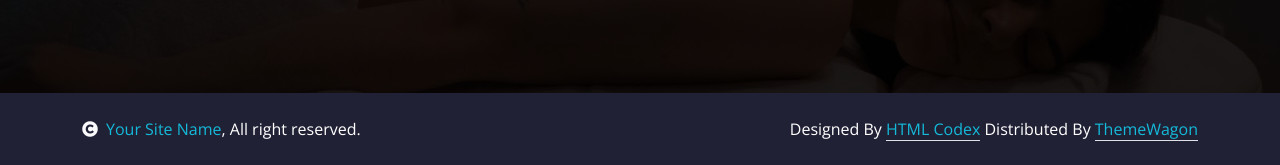
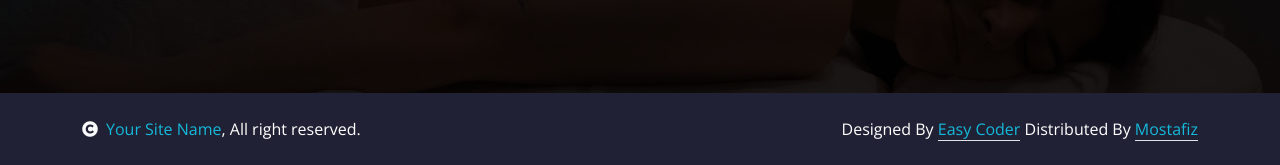
Before and after one commit to bmsmostafiz/Terapia, a plain HTML site: page index.html in a window 1280 px wide. Shown: the part 8505-8670 px from the top of the page. Drawn offline with nearby package versions, Linux system fonts and the light colour scheme.

Commit message:
Update index.html

```diff
--- a/index.html
+++ b/index.html
@@ -827,7 +827,7 @@
                         <!--/*** This template is free as long as you keep the below author’s credit link/attribution link/backlink. ***/-->
                         <!--/*** If you'd like to use the template without the below author’s credit link/attribution link/backlink, ***/-->
                         <!--/*** you can purchase the Credit Removal License from "https://htmlcodex.com/credit-removal". ***/-->
-                        Designed By <a class="border-bottom" href="https://htmlcodex.com">HTML Codex</a> Distributed By <a class="border-bottom" href="https://themewagon.com">ThemeWagon</a>
+                        Designed By <a class="border-bottom" href="#">Easy Coder</a> Distributed By <a class="border-bottom" href="#">Mostafiz</a>
                     </div>
                 </div>
             </div>
```
